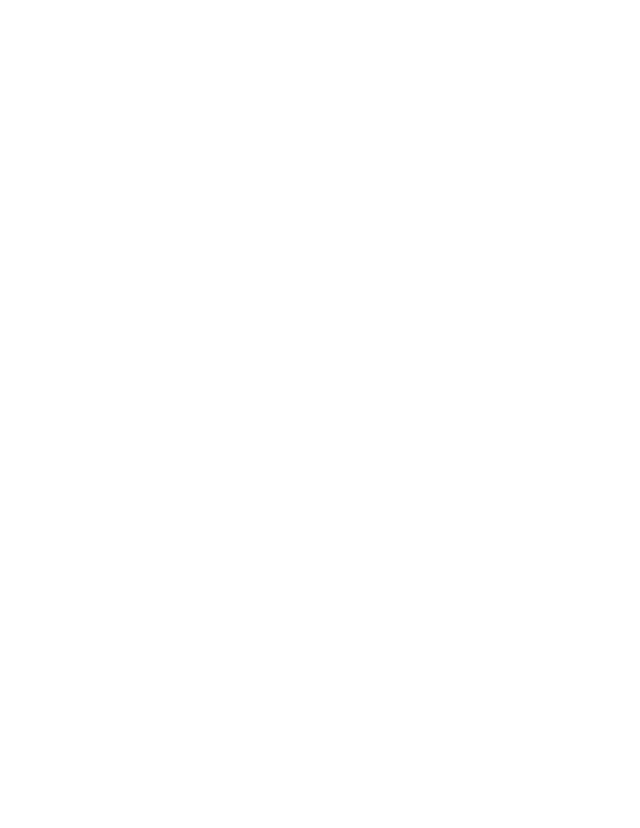
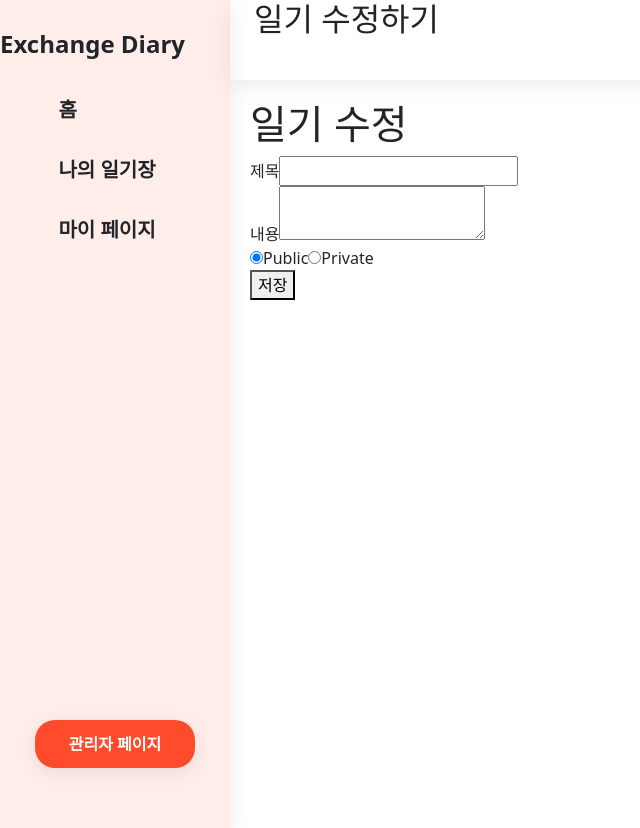
Before and after one commit to FrontStudy/React-Admin, a React (Create React App) app: page /diary/DiaryEdit/1 in a window 1280 px wide. Before the commit this address had no page. Shown: the whole page, without its empty margins (0-640 px from the left). Before the commit the page ends 800 px from the top, so only its background shows below. Built offline with nearby package versions, Linux system fonts and the light colour scheme; no server answers.

Commit message:
[🔨Feat] Diary detail page, edit function

```diff
--- a/package.json
+++ b/package.json
@@ -11,14 +11,14 @@
     "@testing-library/jest-dom": "^5.17.0",
     "@testing-library/react": "^13.4.0",
     "@testing-library/user-event": "^13.5.0",
-    "apexcharts": "^3.42.0",
+    "apexcharts": "^3.49.2",
     "axios": "^1.6.7",
     "bootstrap": "^5.3.3",
     "react": "^18.2.0",
     "react-apexcharts": "^1.4.1",
     "react-bootstrap": "^2.10.0",
     "react-dom": "^18.2.0",
-    "react-hook-form": "^7.51.3",
+    "react-hook-form": "^7.52.0",
     "react-router-dom": "^6.21.3",
     "react-scripts": "5.0.1",
     "react-toastify": "^10.0.5",
--- a/src/App.js
+++ b/src/App.js
@@ -10,6 +10,8 @@
 import Mydiarypage from './screen/diary/Mydiarypage';
 import Mymemberinformation from './screen/diary/Mymemberinformation.js';
 import MemberList from './screen/admin/MemberList.js';
+import MydiarypageDetail from './screen/diary/MydiarypageDetail.js';
+import DiaryEdit from './screen/diary/DiaryEdit.js';
 
 function App() {
   return (
@@ -46,6 +48,20 @@
             component={<DiaryEntry />}/>
           }
         />
+        <Route
+          path="/diary/MydiarypageDetail/:diaryId"
+          element={<DiarylayoutMain
+            nowTitle="일기 상세정보"
+            component={<MydiarypageDetail />}/>
+          }
+        />
+        <Route
+          path="/diary/DiaryEdit/:diaryId"
+          element={<DiarylayoutMain
+            nowTitle="일기 수정하기"
+            component={<DiaryEdit />}/>
+        }
+        />
       </Routes>
   );
 }
--- /dev/null
+++ b/src/screen/diary/DiaryEdit.js
@@ -0,0 +1,111 @@
+import React, { useState, useEffect } from 'react';
+import { useParams, useNavigate } from 'react-router-dom';
+import { useForm } from 'react-hook-form';
+import axios from "axios";
+import * as API from '../../service/api';
+import * as STR from '../../service/string';
+
+function DiaryEdit() {
+  const navigate = useNavigate();
+  const { diaryId } = useParams();
+
+  const {
+    register,
+    handleSubmit,
+    setValue,
+    getValues,
+        formState: { errors } } = useForm({
+        defaultValues: {
+        _title: "",
+        _content: "",
+        }
+  });
+
+  const [accessLevel, setAccessLevel] = useState("public");
+
+  useEffect(() => {
+    fetchDiaryEntry();
+  }, [diaryId]);
+
+  const fetchDiaryEntry = async () => {
+    try {
+      const url = `${STR.urlDiaryDetail}/${diaryId}`;
+      const data = await API.servicesGetData(url);
+      if (data && data.data) {
+        setValue("_title", data.data.title);
+        setValue("_content", data.data.content);
+        setAccessLevel(data.data.accessLevel);
+      } else {
+        console.error('응답 데이터에 문제가 있습니다:', data);
+      }
+    } catch (error) {
+      console.error('일기 세부 정보 불러오기를 실패하였습니다.', error);
+    }
+  };
+
+  const fnSubmit = () => {
+    console.log("Title:", getValues("_title"));
+    console.log("Content:", getValues("_content"));
+    const url = `${STR.urlDiaryEdit}/${diaryId}`;
+    API.servicesPutData(url, {
+        title: getValues("_title"),
+        content: getValues("_content"),
+        accessLevel: accessLevel,
+        imgUrl : "",
+        active: "true"
+    })
+    .then((response) => {
+      console.log("status"+response);
+      if (response && response.status === 'success') {
+        alert('일기가 성공적으로 수정되었습니다.');
+        navigate(`/diary/MydiarypageDetail/${diaryId}`);
+      } else {
+        console.error('일기 수정에 실패했습니다:', response);
+      }
+    })
+    .catch((error) => {
+      console.error('일기 수정 중 오류가 발생했습니다:', error);
+    });
+  };
+
+
+  return (
+    <div className='diary-edit'>
+      <h1>일기 수정</h1>
+      <form onSubmit={handleSubmit(fnSubmit)}>
+        <div>
+          <label>제목</label>
+          <input type='text' name='_title' {...register("_title")} />
+          {errors._title && <p>Title is required.</p>}
+        </div>
+        <div>
+          <label>내용</label>
+          <textarea name='_content' {...register("_content")} />
+          {errors._content && <p>Content is required.</p>}
+        </div>
+        <div className='diaryEntry-accessLevel'>
+          <label>
+            <input
+              type="radio"
+              value="public"
+              checked={accessLevel === "public"}
+              onChange={() => setAccessLevel("public")}
+            />
+            Public
+          </label>
+          <label>
+            <input
+              type="radio"
+              value="private"
+              checked={accessLevel === "private"}
+              onChange={() => setAccessLevel("private")}
+            />
+            Private
+          </label>
+        </div>
+        <button type='submit'>저장</button>
+      </form>
+    </div>
+  );
+}
+export default DiaryEdit;
--- a/src/screen/diary/Mydiarypage.js
+++ b/src/screen/diary/Mydiarypage.js
@@ -29,7 +29,6 @@
           size: 20
         });
         if (data && data.data) {
-          console.log("data: "+data.data);
             setDiaryList(data.data);
         } else {
           console.error('응답 데이터에 문제가 있습니다:', data);
@@ -38,6 +37,10 @@
         console.error('"나의 일기 목록" 불러오기를 실패하였습니다..', error);
       }
     };
+
+    const handleDiaryClick = (diaryId) => {
+      navigate(`/diary/MydiarypageDetail/${diaryId}`);
+  };
 
   return (
     <div id='mydiary'>
@@ -52,7 +55,7 @@
                 {diaryList.map((diary, index) => (
                   (diary.title && diary.content) && (
                     <li key={index} className='MeDiaryListLi'>
-                      <a className='MeDiaryList'>
+                      <a className='MeDiaryList' onClick={() => handleDiaryClick(diary.id)}>
                         <div>
                           <p className='MeDiaryList-title'>{diary.title}</p>
                           <p className='MeDiaryList-content'>{diary.content}</p>
--- /dev/null
+++ b/src/screen/diary/MydiarypageDetail.js
@@ -0,0 +1,52 @@
+import React, { useEffect, useState } from 'react';
+import { useParams } from 'react-router-dom';
+import * as API from '../../service/api';
+import * as STR from '../../service/string';
+import { useNavigate } from 'react-router-dom';
+
+function MydiarypageDetail() {
+  const { diaryId } = useParams();
+  const [diary, setDiary] = useState(null);
+  const navigate = useNavigate();
+  useEffect(() => {
+    fetchDiaryEntry();
+  }, [diaryId]);
+
+  const fetchDiaryEntry = async () => {
+    try {
+      const url = `${STR.urlDiaryDetail}/${diaryId}`;
+      const data = await API.servicesGetData(url);
+      if (data && data.data) {
+        setDiary(data.data);
+      } else {
+        console.error('응답 데이터에 문제가 있습니다:', data);
+      }
+    } catch (error) {
+      console.error('일기 세부 정보 불러오기를 실패하였습니다.', error);
+    }
+  };
+
+  const handleEditClick = () => {
+    navigate(`/diary/DiaryEdit/${diaryId}`);
+  };
+
+  const handleBackToListClick = () => {
+    navigate(`/Mydiarypage`);
+  };
+
+  if (!diary) {
+    return <div>로딩 중...</div>;
+  }
+
+  return (
+    <div className='diary-entry'>
+      <h1>{diary.title}</h1>
+      <p>{diary.content}</p>
+      <p>{diary.date}</p>
+      <button onClick={handleEditClick}>수정하기</button>
+      <button onClick={handleBackToListClick}>목록으로 돌아가기</button>
+    </div>
+  );
+}
+
+export default MydiarypageDetail;
--- a/src/service/api.js
+++ b/src/service/api.js
@@ -44,3 +44,17 @@
         console.log("error", error);
       });
   }
+
+  export function servicesPutData(url, reqData) {
+    return axios
+      .put(url, reqData, {
+        headers: {
+          "Content-Type": "application/json",
+          Authorization: `Bearer ${storageGetToken}`,
+        },
+      })
+      .then((res) => res.data)
+      .catch((error) => {
+        console.log("error", error);
+      });
+  }
--- a/src/service/string.js
+++ b/src/service/string.js
@@ -15,6 +15,8 @@
 export const urlMeDiaryList = urlPrefix + "/svc/me/diaryList";
 export const urlAddMembers = urlPrefix + "/pub/members ";
 export const urlComment = urlPrefix + "/pub/diary/{diaryId}/comment"
+export const urlDiaryDetail = urlPrefix + "/svc/diaryDetail"
+export const urlDiaryEdit = urlPrefix + "/svc/diary"
 
 // 어드민페이지
 export const urlMembers = urlPrefix + "/pub/members";
```
Also changed, not shown: 1 other file (tests, documents, lock files or other folders).
